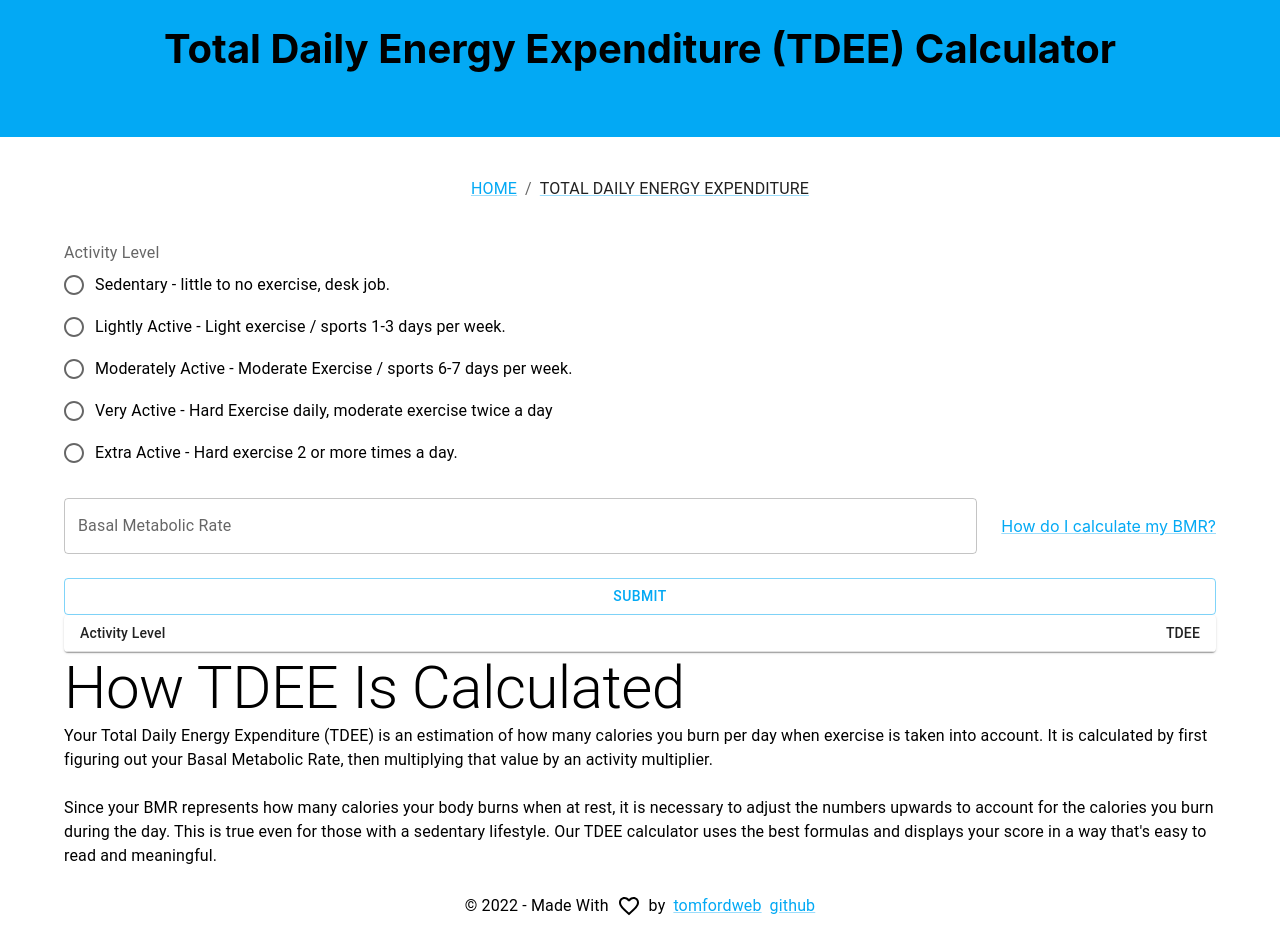
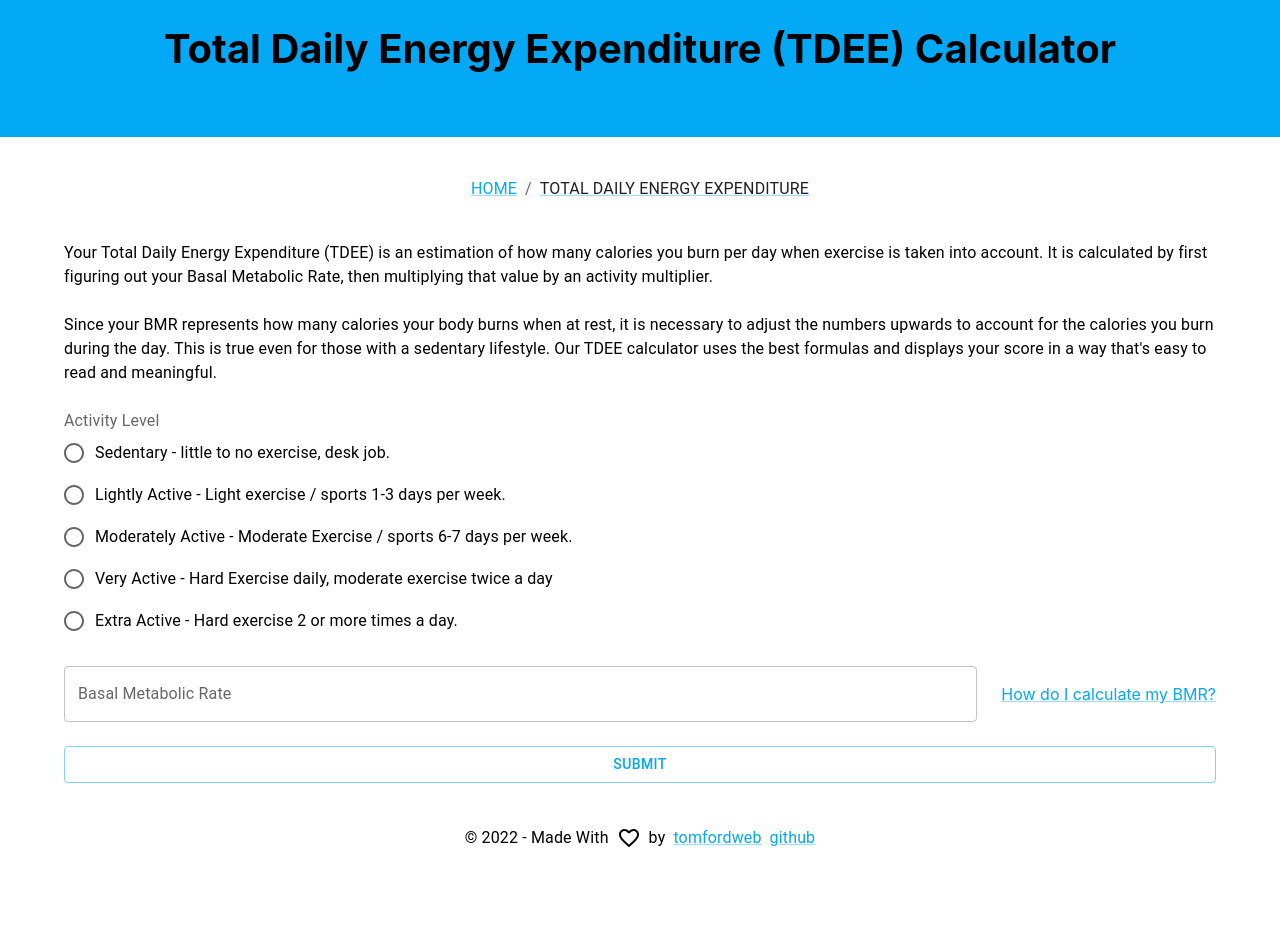
Before and after one commit to tomfordweb/fitness-tracker, a Next.js app: page /total-daily-energy-expenditure in a window 1280 px wide. After the commit the page ends 876 px from the top, so only its background shows below. Built offline with nearby package versions, Linux system fonts and the light colour scheme.

Commit message:
cleanup tdee

```diff
--- a/component/bodyfat-measurement-list.tsx
+++ b/component/bodyfat-measurement-list.tsx
@@ -2,7 +2,6 @@ import { List, ListItem, ListItemText } from "@mui/material";
 import { Form } from "./calculator/shared-jp-bodyfat-controls";
 
 export const BodyfatMeasurementList = (props: { fields: Form }) => {
-  console.log(props.fields);
   return (
     <List>
       {"chest" in props.fields && (
--- a/component/calculator/jp-7-point-calculator.tsx
+++ b/component/calculator/jp-7-point-calculator.tsx
@@ -2,9 +2,6 @@ import { Formik } from "formik";
 import { useState } from "react";
 import { BASE_URL } from "../../lib/constant";
 import { SharedJpBodyfatControls } from "./shared-jp-bodyfat-controls";
-import Joi from "joi";
-import { Grid } from "@mui/material";
-import { ResultCard } from "../result-card";
 
 export const SevenPointBodyFatCalculator = () => {
   const [formError, setFormError] = useState("");
--- a/component/calculator/tdee-calculator.tsx
+++ b/component/calculator/tdee-calculator.tsx
@@ -7,6 +7,7 @@ import {
   RadioGroup,
   FormControlLabel,
   Grid,
+  Alert,
 } from "@mui/material";
 import Link from "../link";
 import { Formik } from "formik";
@@ -15,9 +16,10 @@ import { Box } from "@mui/system";
 import { useRouter } from "next/router";
 import { BASE_URL, TDEE_ACTIVITY_LEVELS } from "../../lib/constant";
 export const TdeeCalculator = (props: {
-  onSubmit: (
-    data: { value: number; multiplier: number; label: string }[]
-  ) => void;
+  onSubmit: (props: {
+    activityLevel: string;
+    data: { value: number; multiplier: number; label: string }[];
+  }) => void;
 }) => {
   const [formError, setFormError] = useState("");
   const router = useRouter();
@@ -96,8 +98,9 @@ export const TdeeCalculator = (props: {
                 aria-labelledby="demo-row-radio-buttons-group-label"
                 name="activityLevel"
               >
-                {TDEE_ACTIVITY_LEVELS.map((activityLevel) => (
+                {TDEE_ACTIVITY_LEVELS.map((activityLevel, i) => (
                   <FormControlLabel
+                    key={i}
                     value={activityLevel.multiplier.toString()}
                     control={<Radio />}
                     label={activityLevel.label}
@@ -140,6 +143,11 @@ export const TdeeCalculator = (props: {
             >
               Submit
             </Button>
+            {Boolean(formError.length) && (
+              <Alert sx={{ mt: 3 }} severity="error">
+                {formError}
+              </Alert>
+            )}
           </form>
         )}
       </Formik>
--- a/component/result-card.tsx
+++ b/component/result-card.tsx
@@ -1,6 +1,5 @@
 import { Card, CardContent, Paper, Typography } from "@mui/material";
 import { Box } from "@mui/system";
-import { ReactNode } from "react";
 
 export const ResultCard = (props: {
   title: string;
--- a/pages/index.tsx
+++ b/pages/index.tsx
@@ -24,8 +24,7 @@ const Home: NextPage = () => {
       />
       <Container maxWidth="sm" sx={{ mt: 5 }} component="section">
         {cards.map((card, i) => (
-          <Paper sx={{ mb: 5 }}>
-            <Box key={i}>
+          <Paper key={i} sx={{ mb: 5 }}>
             <Card key={i} variant="outlined" sx={{ mb: 3 }}>
               <CardContent>
                 <Typography sx={{ my: 1 }} component="h2" variant="h5">
@@ -50,7 +49,6 @@ const Home: NextPage = () => {
                 ))}
               </CardContent>
             </Card>
-            </Box>
           </Paper>
         ))}
       </Container>
--- a/pages/total-daily-energy-expenditure.tsx
+++ b/pages/total-daily-energy-expenditure.tsx
@@ -5,7 +5,6 @@ import { PageTitle } from "../component/page-title";
 
 import {
   Container,
-  Grid,
   Paper,
   Table,
   TableBody,
@@ -17,17 +16,35 @@ import {
 } from "@mui/material";
 const TdeeCalculatorPage: NextPage = () => {
   const [tdee, setTdee] = useState<{
-    activityLevel: number;
+    activityLevel: string;
     data: { value: number; multiplier: number; label: string }[];
-  }>({ activityLevel: 0, data: [] });
+  }>({ activityLevel: "", data: [] });
 
   return (
     <>
       <PageTitle h1="Total Daily Energy Expenditure (TDEE) Calculator" />
       <Container component="section">
+        <Typography sx={{ mb: 3 }}>
+          Your Total Daily Energy Expenditure (TDEE) is an estimation of how
+          many calories you burn per day when exercise is taken into account. It
+          is calculated by first figuring out your Basal Metabolic Rate, then
+          multiplying that value by an activity multiplier.{" "}
+        </Typography>
+        <Typography sx={{ mb: 3 }}>
+          Since your BMR represents how many calories your body burns when at
+          rest, it is necessary to adjust the numbers upwards to account for the
+          calories you burn during the day. This is true even for those with a
+          sedentary lifestyle. Our TDEE calculator uses the best formulas and
+          displays your score in a way that's easy to read and meaningful.
+        </Typography>
         <TdeeCalculator onSubmit={(data) => setTdee(data)} />
-        <TableContainer component={Paper}>
-          <Table sx={{ minWidth: 650 }} size="small" aria-label="a dense table">
+        {tdee.data.length > 0 && (
+          <TableContainer sx={{ mt: 5 }} component={Paper}>
+            <Table
+              sx={{ minWidth: 650 }}
+              size="small"
+              aria-label="a dense table"
+            >
               <TableHead>
                 <TableRow>
                   <TableCell>Activity Level</TableCell>
@@ -50,20 +67,7 @@ const TdeeCalculatorPage: NextPage = () => {
               </TableBody>
             </Table>
           </TableContainer>
-        <Typography variant="h2">How TDEE Is Calculated </Typography>
-        <Typography sx={{ mb: 3 }}>
-          Your Total Daily Energy Expenditure (TDEE) is an estimation of how
-          many calories you burn per day when exercise is taken into account. It
-          is calculated by first figuring out your Basal Metabolic Rate, then
-          multiplying that value by an activity multiplier.{" "}
-        </Typography>
-        <Typography>
-          Since your BMR represents how many calories your body burns when at
-          rest, it is necessary to adjust the numbers upwards to account for the
-          calories you burn during the day. This is true even for those with a
-          sedentary lifestyle. Our TDEE calculator uses the best formulas and
-          displays your score in a way that's easy to read and meaningful.
-        </Typography>
+        )}
       </Container>
     </>
   );
```
Lines whose indentation alone changed are shown as unchanged.
